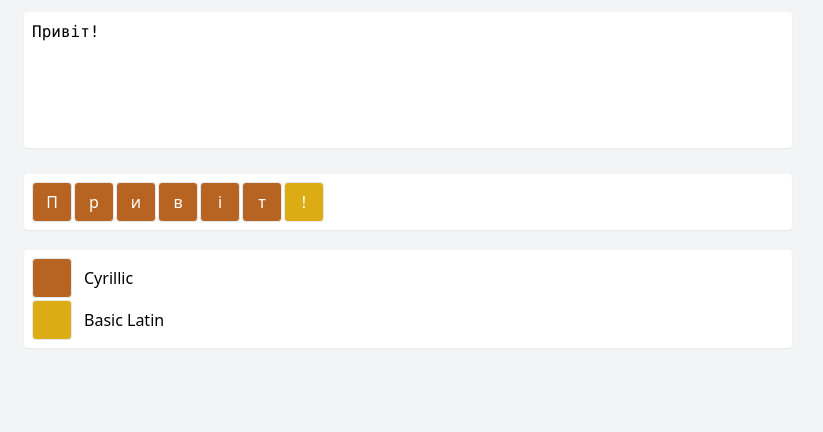
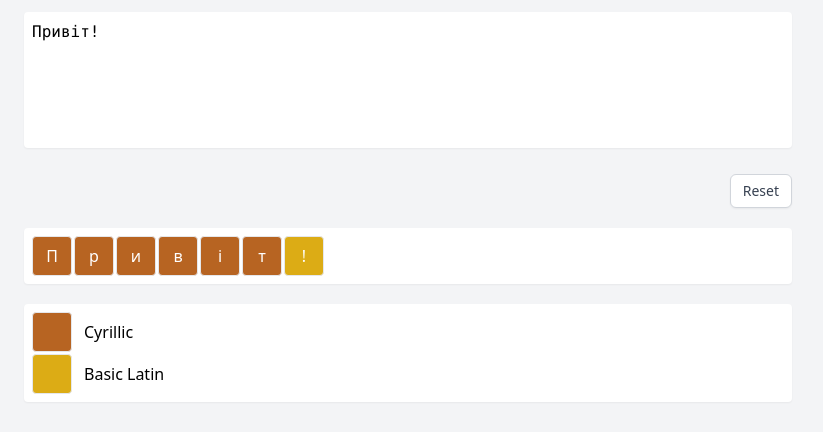
Before and after one commit to hyzyla/chardetector, a Next.js app: page / in a window 1280 px wide. Shown: the top 432 px of the page, without its empty margins (232-1055 px from the left). Built offline with nearby package versions, Linux system fonts and the light colour scheme.

Commit message:
Reset button 👾

```diff
--- a/pages/index.tsx
+++ b/pages/index.tsx
@@ -7,7 +7,6 @@ import { useRouter } from "next/router";
 import { base64UrlDecode, base64UrlEncode } from "../utils/base";
 
 const Home: NextPage = () => {
-  // const [value, setValue] = useState<string>("Пpивiт!");
   const { push, query } = useRouter();
   const [higlightedBlock, setHighlightedBlock] =
     useState<UnicodeBlock | null>();
@@ -44,6 +43,13 @@ const Home: NextPage = () => {
     setHighlightedBlock(null);
   };
 
+  const onResetButtonClick = () => {
+    const { value, ...resetedQuery } = query;
+    push({ query: { ...resetedQuery } }, undefined, {
+      shallow: true,
+    });
+  };
+
   // Get unique blocks preserving order and skip unknown blocks
   const uniqueBlocks: UnicodeBlock[] = valueBlocks
     .map(({ block }) => block)
@@ -68,7 +74,16 @@ const Home: NextPage = () => {
               minRows={5}
               onChange={onValueChange}
             />
-            <div className="shadow-sm rounded p-2 w-full bg-white grid gap-[2px] grid-cols-[repeat(auto\-fill,2.5rem)]">
+            <div className="flex justify-end">
+              <button
+                type="button"
+                className="inline-flex items-center rounded-md border border-gray-300 bg-white px-3 py-2 text-sm font-medium leading-4 text-gray-700 shadow-sm hover:bg-gray-50 focus:outline-none focus:ring-2 focus:ring-indigo-500 focus:ring-offset-2"
+                onClick={onResetButtonClick}
+              >
+                Reset
+              </button>
+            </div>
+            <div className="shadow-sm rounded p-2 min-h-[50px] w-full bg-white grid gap-[2px] grid-cols-[repeat(auto\-fill,2.5rem)]">
               {valueBlocks.map(({ char, block }, index) => {
                 const color = block.color;
                 const isHighlighted = higlightedBlock?.name === block.name;
@@ -89,7 +104,7 @@ const Home: NextPage = () => {
                 );
               })}
             </div>
-            <div className="shadow-sm rounded p-2 w-full bg-white grid gap-[2px]">
+            <div className="shadow-sm rounded p-2 min-h-[50px] w-full bg-white grid gap-[2px]">
               {uniqueBlocks.map((block, index) => {
                 const isHighlighted = higlightedBlock?.name === block.name;
                 const isActive = isHighlighted || !higlightedBlock;
```
